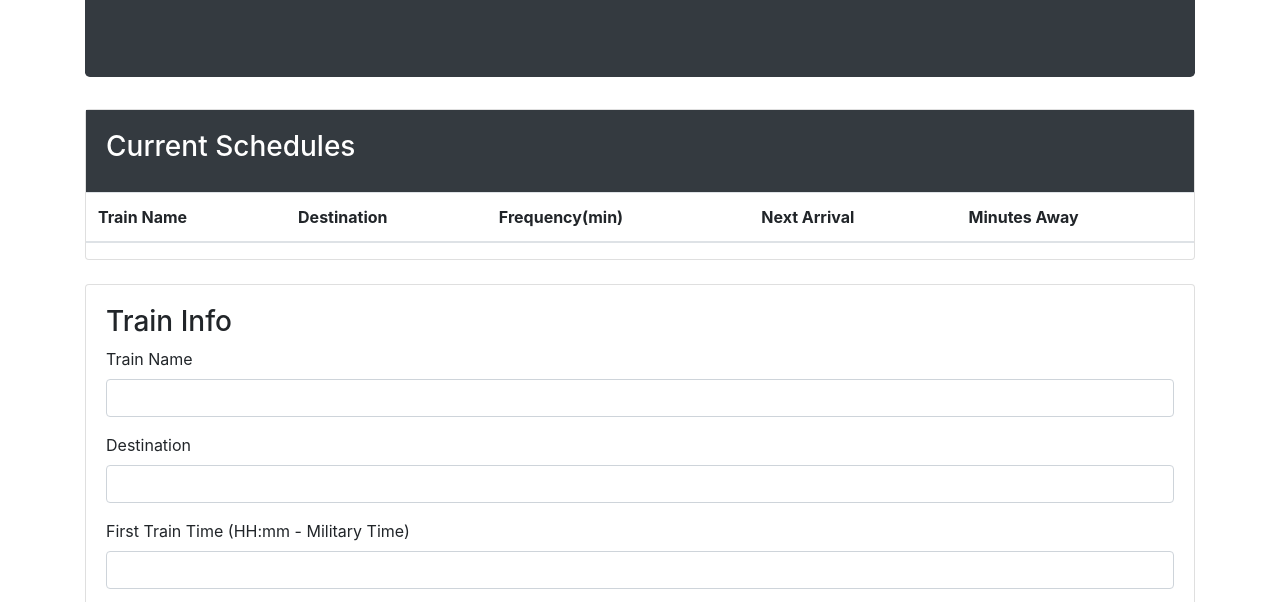
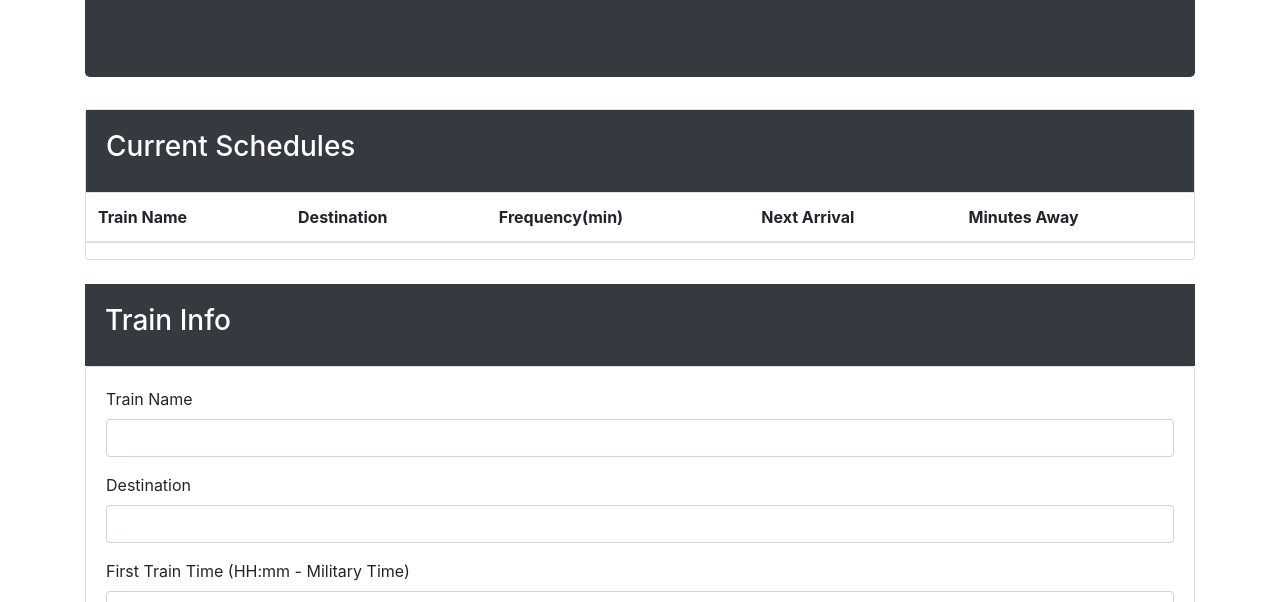
Before and after one commit to MagicMan88/Train-Scheduler, a plain HTML site: page index.html in a window 1280 px wide. Shown: the part 191-793 px from the top of the page. Drawn offline with nearby package versions, Linux system fonts and the light colour scheme.

Commit message:
continue to tweak bootstrap four layout in index.html, added a new div to create consistency between headings

```diff
--- a/index.html
+++ b/index.html
@@ -50,9 +50,11 @@
         <!-- Form for adding a train -->
         <div class="row">
             <div class="col-lg-12">
+                <div class="card-body bg-dark text-white">
+                    <h3>Train Info</h3>
+                </div>
                 <div class="card">
                     <div class="card-body">
-                        <h3>Train Info</h3>
                         <form>
                             <div class="form-group">
                                 <label for="text">Train Name</label>
@@ -82,6 +84,7 @@
             </div>
         </div>
     </div>
+    </div>
     <!-- jQuery cdn -->
     <script src="https://code.jquery.com/jquery-3.4.1.js"
         integrity="sha256-WpOohJOqMqqyKL9FccASB9O0KwACQJpFTUBLTYOVvVU=" crossorigin="anonymous"></script>
```
